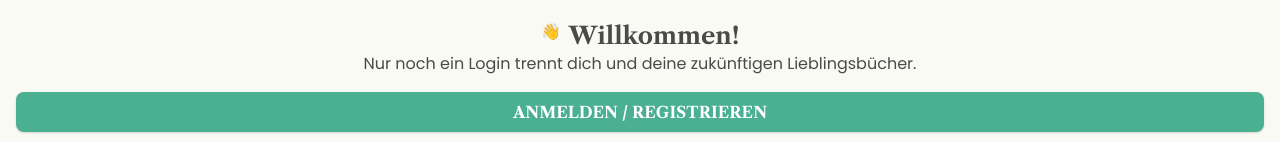
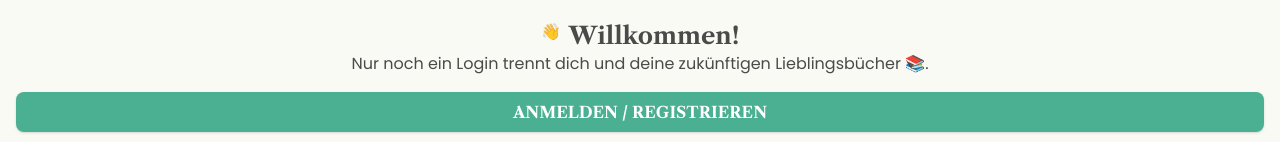
Before and after one commit to FocusCookie/storyswap-frontend, a React (Create React App) app: page / in a window 1280 px wide. Shown: the part 227-369 px from the top of the page. Built offline with nearby package versions, Linux system fonts and the light colour scheme; no server answers.

Commit message:
Added emoji to login again

```diff
--- a/src/views/Login/Login.jsx
+++ b/src/views/Login/Login.jsx
@@ -52,7 +52,7 @@ export const Login = ({ ...props }) => {
             </div>
             <p>
               Nur noch ein Login trennt dich und deine zukünftigen
-              Lieblingsbücher.
+              Lieblingsbücher 📚.
             </p>
           </div>
         )}
```
